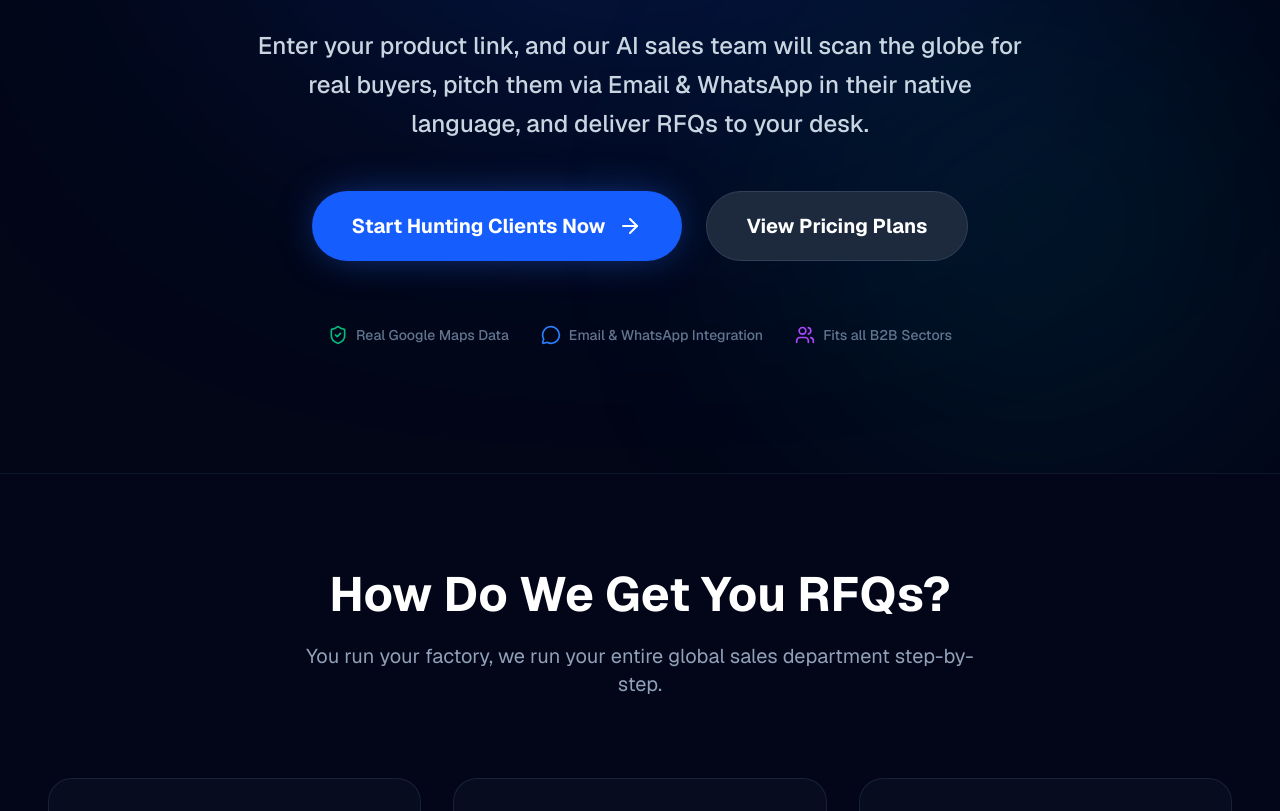
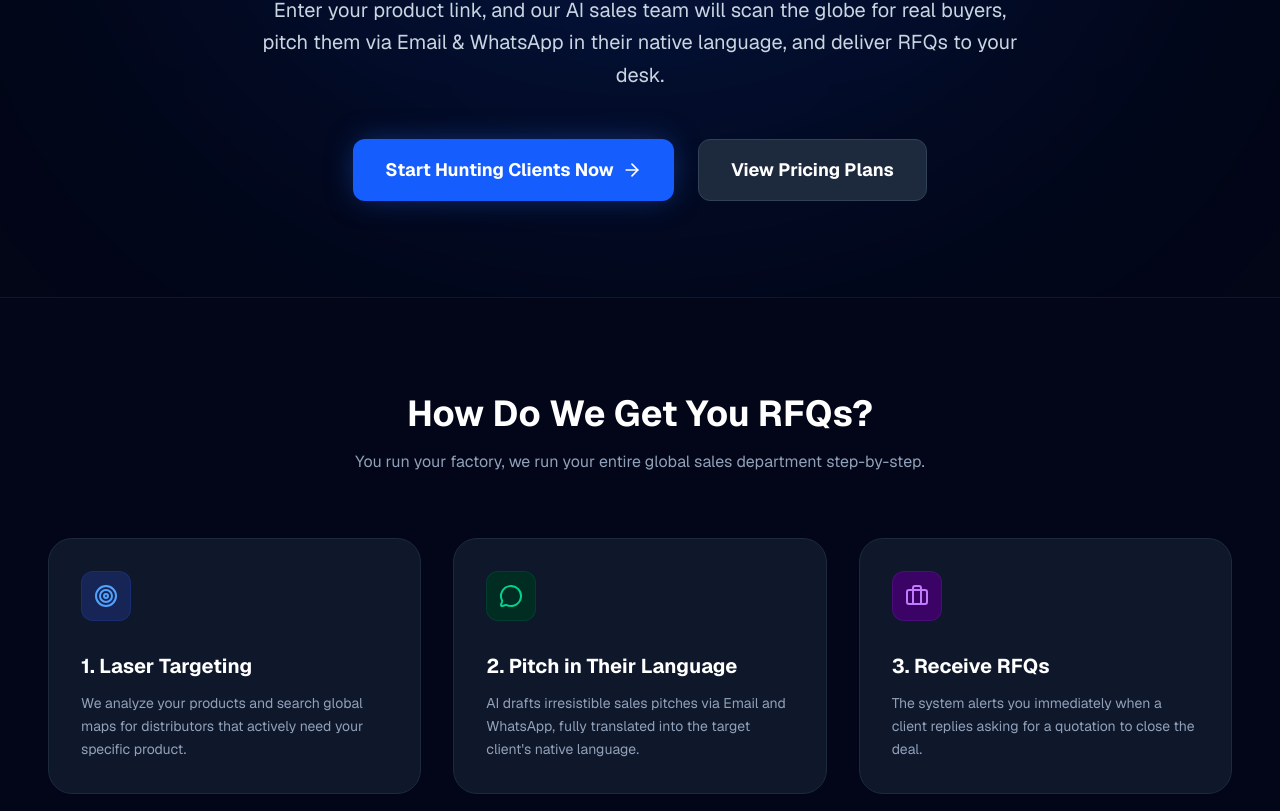
Before and after one commit to chromadreamstudio-netizen/trade-hunter-saas, a Next.js app: page /1 in a window 1280 px wide. Shown: the part 489-1300 px from the top of the page. Built offline with nearby package versions, Linux system fonts and the light colour scheme.

Commit message:
Fix global landing page path and apply marketing UI

```diff
--- a/src/app/[lang]/page.tsx
+++ b/src/app/[lang]/page.tsx
@@ -48,7 +48,7 @@ export default function LandingPage() {
           </Link>
           <Link href={`/${currentLangCode}/pricing`} className="text-sm font-medium text-slate-300 hover:text-white transition-colors flex items-center gap-1">
             <Zap className="w-4 h-4 text-yellow-500"/>
-            {isRtl ? 'باقات الاشتراك' : 'Pricing'}
+            {isRtl ? 'الأسعار والباقات' : 'Pricing'}
           </Link>
 
           <div className="relative">
@@ -83,91 +83,77 @@ export default function LandingPage() {
       </header>
 
       {/* Marketing Hero Section */}
-      <section className="relative pt-40 pb-32 px-6 md:px-12 flex flex-col items-center text-center overflow-hidden">
+      <section className="relative pt-32 pb-24 px-6 md:px-12 flex flex-col items-center text-center overflow-hidden">
         <div className="absolute top-0 left-1/2 -translate-x-1/2 w-[800px] h-[500px] bg-blue-600/20 rounded-full blur-[150px] pointer-events-none"></div>
-        <div className="absolute bottom-0 right-0 w-[500px] h-[500px] bg-cyan-600/10 rounded-full blur-[120px] pointer-events-none"></div>
 
-        <div className="inline-flex items-center rounded-full border border-blue-500/30 bg-blue-500/10 px-5 py-2 text-sm font-bold text-blue-300 mb-8 backdrop-blur-sm shadow-[0_0_20px_-5px_rgba(59,130,246,0.4)] relative z-10">
+        <div className="inline-flex items-center rounded-full border border-blue-500/30 bg-blue-500/10 px-5 py-2 text-sm font-bold text-blue-300 mb-8 backdrop-blur-sm relative z-10">
           <Briefcase className="w-4 h-4 mr-2 ml-2 text-yellow-400" />
           {isRtl ? 'للمصانع، الموردين، وتجار الجملة' : 'For Factories, Suppliers & Wholesalers'}
         </div>
 
         <h2 className="text-5xl md:text-7xl font-black tracking-tighter mb-8 max-w-5xl leading-[1.2] relative z-10">
           {isRtl ? 'توقف عن البحث عن تجار وعملاء لمنتجاتك.' : 'Stop Chasing B2B Buyers.'} <br />
-          <span className="text-transparent bg-clip-text bg-gradient-to-r from-blue-400 via-cyan-400 to-emerald-400 drop-shadow-lg">
+          <span className="text-transparent bg-clip-text bg-gradient-to-r from-blue-400 via-cyan-400 to-emerald-400">
             {isRtl ? 'دع الذكاء الاصطناعي يغلق الصفقات نيابة عنك.' : 'Let AI Close Deals For You.'}
           </span>
         </h2>
 
-        <p className="text-xl md:text-2xl text-slate-300 mb-12 max-w-3xl leading-relaxed font-medium relative z-10">
+        <p className="text-xl text-slate-300 mb-12 max-w-3xl leading-relaxed relative z-10">
           {isRtl ? 'فقط أدخل رابط منتجاتك، وسيقوم فريق مبيعاتنا الافتراضي بمسح العالم لاستخراج المشترين الحقيقيين، ومراسلتهم عبر الإيميل والواتساب بلغتهم الأم، لجلب طلبات الشراء مباشرة إلى مكتبك.' : 'Enter your product link, and our AI sales team will scan the globe for real buyers, pitch them via Email & WhatsApp in their native language, and deliver RFQs to your desk.'}
         </p>
 
-        <div className="flex flex-col sm:flex-row gap-6 w-full sm:w-auto z-10">
-          <Link href={`/${currentLangCode}/dashboard`} className="group bg-blue-600 hover:bg-blue-500 text-white font-bold text-xl px-10 py-5 rounded-full shadow-[0_0_40px_-10px_rgba(37,99,235,0.7)] transition-all flex items-center justify-center gap-3">
+        <div className="flex flex-col sm:flex-row gap-6 relative z-10">
+          <Link href={`/${currentLangCode}/login`} className="bg-blue-600 hover:bg-blue-500 text-white font-bold text-lg px-8 py-4 rounded-xl shadow-[0_0_30px_-5px_rgba(37,99,235,0.5)] transition-all flex items-center justify-center gap-2">
             {isRtl ? 'ابدأ في جلب العملاء الآن' : 'Start Hunting Clients Now'}
-            <ArrowRight className={`w-6 h-6 transition-transform ${isRtl ? 'rotate-180 group-hover:-translate-x-2' : 'group-hover:translate-x-2'}`} />
+            <ArrowRight className={`w-5 h-5 ${isRtl ? 'rotate-180' : ''}`} />
           </Link>
-          <Link href={`/${currentLangCode}/pricing`} className="group bg-slate-800 hover:bg-slate-700 border border-slate-700 text-white font-bold text-xl px-10 py-5 rounded-full transition-all flex items-center justify-center gap-3">
+          <Link href={`/${currentLangCode}/pricing`} className="bg-slate-800 hover:bg-slate-700 border border-slate-700 text-white font-bold text-lg px-8 py-4 rounded-xl transition-all">
             {isRtl ? 'عرض باقات الاشتراك' : 'View Pricing Plans'}
           </Link>
         </div>
-
-        <div className="mt-16 flex items-center justify-center gap-8 text-slate-500 text-sm font-medium z-10 flex-wrap">
-          <div className="flex items-center gap-2"><ShieldCheck className="w-5 h-5 text-emerald-500" /> {isRtl ? 'بيانات حقيقية من خرائط جوجل' : 'Real Google Maps Data'}</div>
-          <div className="flex items-center gap-2"><MessageCircle className="w-5 h-5 text-blue-500" /> {isRtl ? 'تكامل مع إيميل و واتساب' : 'Email & WhatsApp Integration'}</div>
-          <div className="flex items-center gap-2"><Users className="w-5 h-5 text-purple-500" /> {isRtl ? 'مناسب لجميع القطاعات' : 'Fits all B2B Sectors'}</div>
-        </div>
       </section>
 
-      {/* Value Proposition (How it works) */}
-      <section id="how-it-works" className="py-24 px-6 md:px-12 bg-slate-950 border-t border-slate-900 relative">
+      {/* Value Proposition */}
+      <section id="how-it-works" className="py-24 px-6 md:px-12 bg-slate-950 border-t border-slate-900">
         <div className="max-w-7xl mx-auto">
-          <div className="text-center mb-20">
-            <h3 className="text-4xl md:text-5xl font-bold mb-6">
+          <div className="text-center mb-16">
+            <h3 className="text-4xl font-bold mb-4">
               {isRtl ? 'كيف نجلب لك عروض الأسعار؟' : 'How Do We Get You RFQs?'}
             </h3>
-            <p className="text-xl text-slate-400 max-w-2xl mx-auto">
+            <p className="text-slate-400 max-w-2xl mx-auto">
               {isRtl ? 'أنت تدير مصنعك، ونحن ندير قسم المبيعات الدولية بالكامل من أجلك خطوة بخطوة.' : 'You run your factory, we run your entire global sales department step-by-step.'}
             </p>
           </div>
 
           <div className="grid md:grid-cols-3 gap-8">
-            <div className="bg-slate-900/40 border border-slate-800/80 p-8 rounded-3xl hover:bg-slate-800/60 transition-all duration-300">
-              <div className="mb-6 p-4 bg-blue-950 rounded-2xl inline-block border border-blue-900/50"><Target className="w-8 h-8 text-blue-400" /></div>
-              <h4 className="text-2xl font-bold mb-4">{isRtl ? '1. نستهدف بدقة' : '1. Laser Targeting'}</h4>
-              <p className="text-slate-400 text-base leading-relaxed">
-                {isRtl ? 'نحلل منتجاتك ونبحث في قواعد بياناتنا وخرائط جوجل عن المصانع، الشركات، والموزعين الذين يحتاجون منتجك الفعلي في الدولة التي تحددها.' : 'We analyze your products and search global maps for distributors and companies that actively need your specific product.'}
+            <div className="bg-slate-900 border border-slate-800 p-8 rounded-3xl">
+              <div className="mb-6 p-3 bg-blue-950 rounded-xl inline-block border border-blue-900/50"><Target className="w-6 h-6 text-blue-400" /></div>
+              <h4 className="text-xl font-bold mb-3">{isRtl ? '1. الاستهداف الدقيق' : '1. Laser Targeting'}</h4>
+              <p className="text-slate-400 text-sm leading-relaxed">
+                {isRtl ? 'نحلل منتجاتك ونبحث في قواعد بياناتنا وخرائط جوجل عن المصانع والموزعين الذين يحتاجون منتجك الفعلي.' : 'We analyze your products and search global maps for distributors that actively need your specific product.'}
               </p>
             </div>
 
-            <div className="bg-slate-900/40 border border-slate-800/80 p-8 rounded-3xl hover:bg-slate-800/60 transition-all duration-300">
-              <div className="mb-6 p-4 bg-emerald-950 rounded-2xl inline-block border border-emerald-900/50"><MessageCircle className="w-8 h-8 text-emerald-400" /></div>
-              <h4 className="text-2xl font-bold mb-4">{isRtl ? '2. نتفاوض بلغتهم' : '2. Pitch in Their Language'}</h4>
-              <p className="text-slate-400 text-base leading-relaxed">
-                {isRtl ? 'يصيغ الذكاء الاصطناعي رسائل مبيعات لا تقاوم عبر الإيميل والواتساب، مترجمة للغة العميل المستهدف (سواء في إفريقيا، أوروبا، أو الخليج).' : 'AI drafts irresistible sales pitches via Email and WhatsApp, fully translated into the target client\'s native language.'}
+            <div className="bg-slate-900 border border-slate-800 p-8 rounded-3xl">
+              <div className="mb-6 p-3 bg-emerald-950 rounded-xl inline-block border border-emerald-900/50"><MessageCircle className="w-6 h-6 text-emerald-400" /></div>
+              <h4 className="text-xl font-bold mb-3">{isRtl ? '2. التفاوض بلغتهم' : '2. Pitch in Their Language'}</h4>
+              <p className="text-slate-400 text-sm leading-relaxed">
+                {isRtl ? 'يصيغ الذكاء الاصطناعي رسائل مبيعات احترافية عبر الإيميل والواتساب، مترجمة للغة العميل المستهدف.' : 'AI drafts irresistible sales pitches via Email and WhatsApp, fully translated into the target client\'s native language.'}
               </p>
             </div>
 
-            <div className="bg-slate-900/40 border border-slate-800/80 p-8 rounded-3xl hover:bg-slate-800/60 transition-all duration-300">
-              <div className="mb-6 p-4 bg-purple-950 rounded-2xl inline-block border border-purple-900/50"><Briefcase className="w-8 h-8 text-purple-400" /></div>
-              <h4 className="text-2xl font-bold mb-4">{isRtl ? '3. تستلم طلبات الشراء' : '3. You Receive RFQs'}</h4>
-              <p className="text-slate-400 text-base leading-relaxed">
-                {isRtl ? 'لن نرهقك بآلاف البيانات المزعجة. سيتواصل معك النظام فوراً عندما يرد العميل بطلب عرض سعر أو كتالوج لمنتجاتك لتتدخل وتغلق الصفقة.' : 'We won\'t spam you. The system alerts you immediately when a client replies asking for a quotation or product catalog.'}
+            <div className="bg-slate-900 border border-slate-800 p-8 rounded-3xl">
+              <div className="mb-6 p-3 bg-purple-950 rounded-xl inline-block border border-purple-900/50"><Briefcase className="w-6 h-6 text-purple-400" /></div>
+              <h4 className="text-xl font-bold mb-3">{isRtl ? '3. استلام الطلبات' : '3. Receive RFQs'}</h4>
+              <p className="text-slate-400 text-sm leading-relaxed">
+                {isRtl ? 'سيتواصل معك النظام فوراً عندما يرد العميل بطلب عرض سعر لمنتجاتك لتتدخل وتغلق الصفقة.' : 'The system alerts you immediately when a client replies asking for a quotation to close the deal.'}
               </p>
             </div>
-          </div>
-
-          <div className="mt-16 text-center">
-            <Link href={`/${currentLangCode}/pricing`} className="inline-flex items-center gap-2 text-blue-400 hover:text-blue-300 font-bold text-lg transition-colors">
-              {isRtl ? 'اكتشف الباقة المناسبة لحجم أعمالك' : 'Discover the right plan for your business size'}
-              <ArrowRight className={`w-5 h-5 ${isRtl ? 'rotate-180' : ''}`} />
-            </Link>
           </div>
         </div>
       </section>
 
-      <footer className="border-t border-slate-800 bg-[#020617] pt-12 pb-8 px-6 text-center text-slate-500 text-sm">
+      <footer className="border-t border-slate-800 bg-[#020617] py-8 text-center text-slate-500 text-sm">
         <p>© 2026 TradeHunter.ai. {isRtl ? 'منصة المبيعات الذكية الأولى عالمياً.' : 'The World\'s Leading AI Sales Platform.'}</p>
       </footer>
     </main>
```
